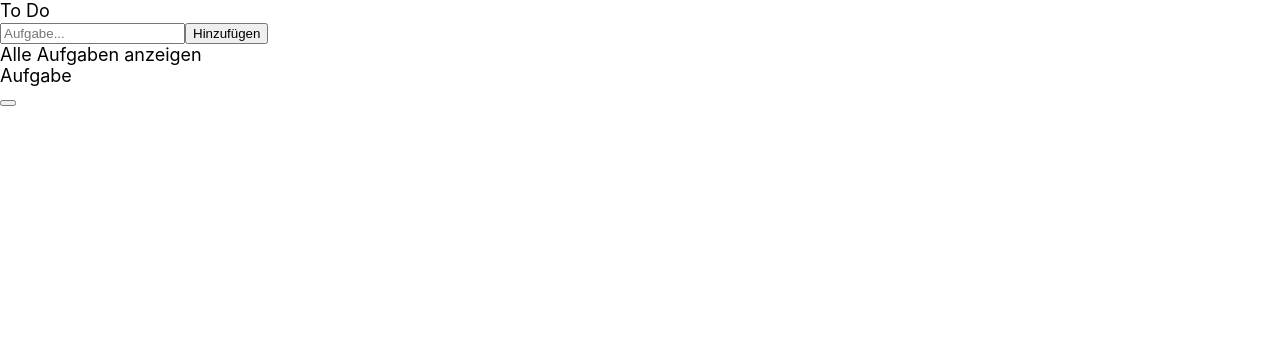
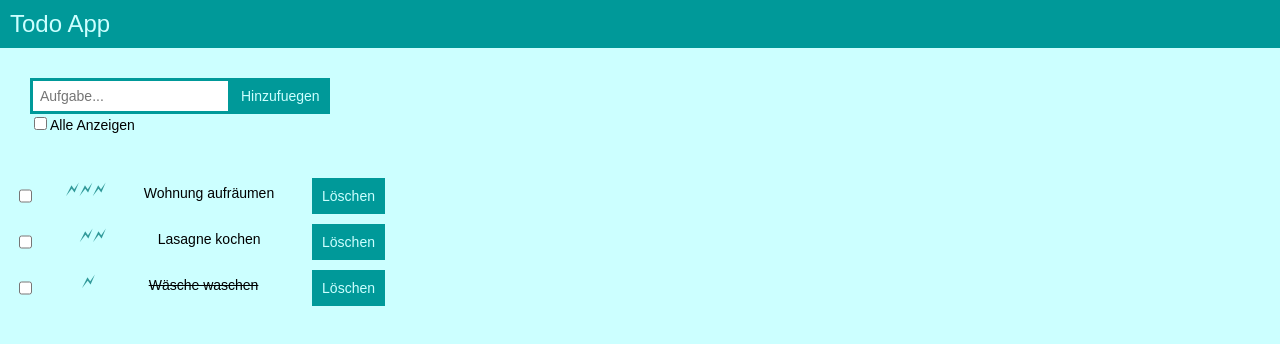
Before and after one commit to pinefoambath/webproject, a React (Create React App) app: page / in a window 1280 px wide. Shown: the top 344 px of the page. Built offline with nearby package versions, Linux system fonts and the light colour scheme.

Commit message:
Task first week

```diff
--- a/src/components/pages/App.css
+++ b/src/components/pages/App.css
@@ -0,0 +1,79 @@
+* {
+    font-family: sans-serif;
+    font-size: 14px;
+    background: #ccffff;
+  }
+
+  .pageHead{
+    background: #009999;
+    color: #ccffff;
+    font-family: sans-serif;
+    font-size: 24px;
+    padding: 10px;
+  }
+  .pageBody{
+    color: black;
+  }
+
+  .filterBar{
+    width: 40%;
+    padding: 30px;
+    display: flex;
+    flex-direction: column;
+    justify-content: center;
+  }
+
+  .inputLine{
+    display: flex;
+
+  }
+  .inputField{
+    padding: 0.5em;
+    border: 3px solid #009999;
+    background-color: #ffffff;
+  }
+
+  .inputButton{
+    padding: 0.5em;
+    background: #009999;
+    color: #ccffff;
+    border: 3px solid #009999;
+  }
+
+  .itemsList{
+    width: 400px;
+    display: flex;
+    flex-direction: column;
+    justify-content: center;
+    padding: 10px;
+  }
+
+  .singleItem{
+    display: flex;
+    justify-content: space-between;
+    padding: 5px;
+  }
+
+  .itemCheckbox{
+  }
+
+  .itemRating{
+    color: #309999;
+    font-size: 20px;
+  }
+
+  .itemDescription{
+    padding: 0.5em;
+  }
+
+  .itemDescriptionDone{
+    padding: 0.5em;
+    text-decoration-line: line-through;
+  }
+
+  .itemButton{
+    padding: 0.5em;
+    background: #009999;
+    color: #ccffff;
+    border: 3px solid #009999;
+  }
--- a/src/components/pages/App.tsx
+++ b/src/components/pages/App.tsx
@@ -2,24 +2,42 @@ import './App.css'
 
 export const App = () => {
   return (
-    <>
-      <div>
-        <div>To Do</div>
-        <div className="Suchbox">
-          <input type="text" placeholder="Aufgabe..." />
-          <button type="button">Hinzufügen</button>
+  <div>
+    <div className = "pageHead">
+    Todo App
+    </div>
+    <div className = "pageBody">
+    <div className = "filterBar">
+        <div className = "inputLine">
+            <input className= "inputField" type="text" placeholder="Aufgabe..."></input>
+            <button className= "inputButton">Hinzufuegen</button>
         </div>
         <div>
-          <div className="checkbox"></div>
-          <div>Alle Aufgaben anzeigen</div>
+          <input className="filterCheckbox" type="checkbox"></input>
+          Alle Anzeigen
         </div>
       </div>
-      <div className="listElement">
-        <div className="checkbox"></div>
-        <div className="rating"></div>
-        <div className="task">Aufgabe</div>
-        <button></button>
+      <div className = "itemsList">
+        <div className = "singleItem">
+          <input className = "itemCheckbox" type="checkbox"></input>
+          <div className = "itemRating">🗲🗲🗲</div>
+          <div className = "itemDescription">Wohnung aufräumen</div>
+          <button className= "itemButton">Löschen</button>
+        </div>
+        <div className = "singleItem">
+          <input className = "itemCheckbox" type="checkbox"></input>
+          <div className = "itemRating">🗲🗲</div>
+          <div className = "itemDescription">Lasagne kochen</div>
+          <button className= "itemButton">Löschen</button>
+        </div>
+        <div className = "singleItem">
+          <input className = "itemCheckbox" type="checkbox"></input>
+          <div className = "itemRating">🗲</div>
+          <div className = "itemDescriptionDone">Wäsche waschen</div>
+          <button className= "itemButton">Löschen</button>
+        </div>
       </div>
-    </>
+    </div>
+  </div>
   )
 }
```
